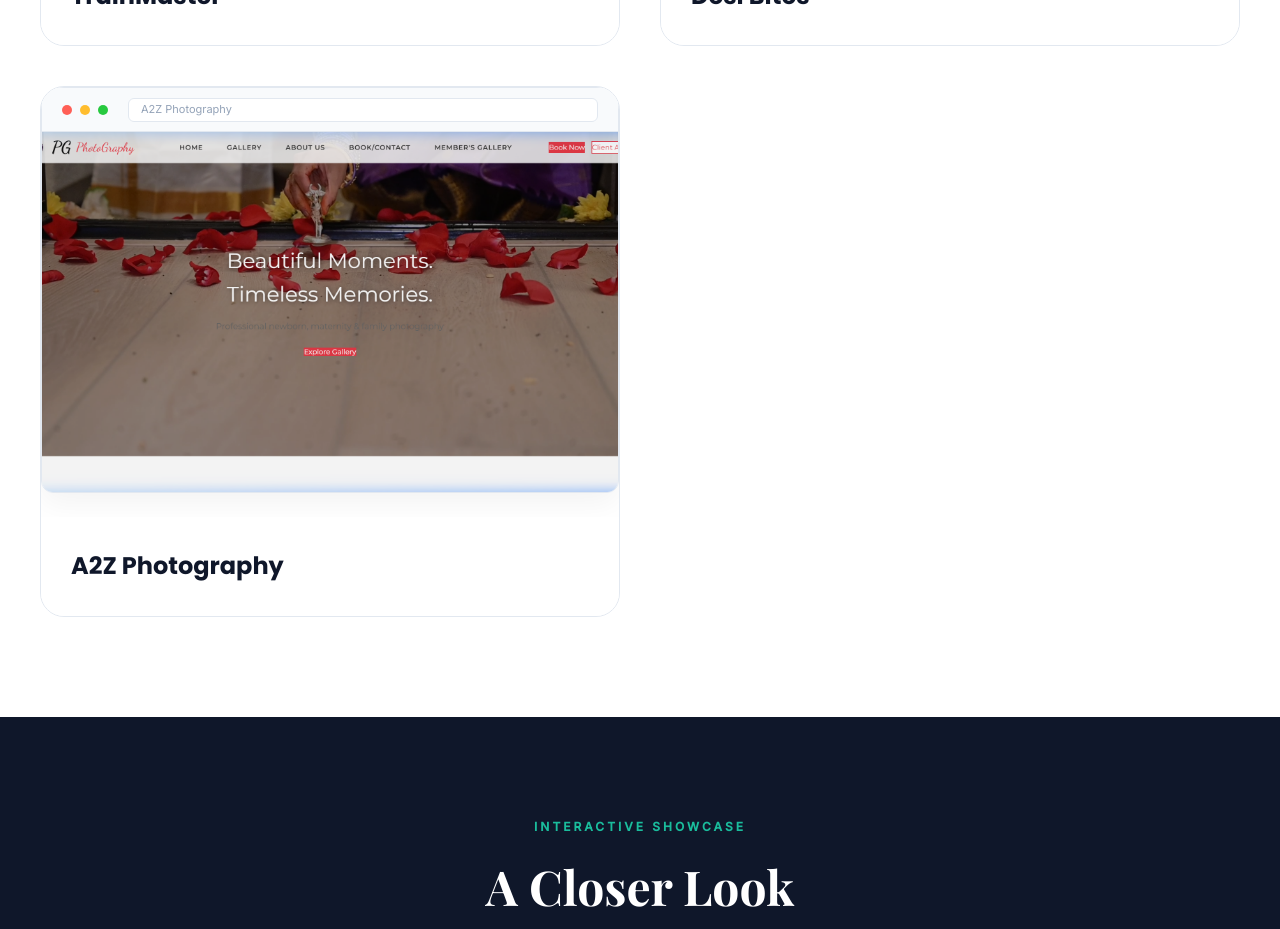
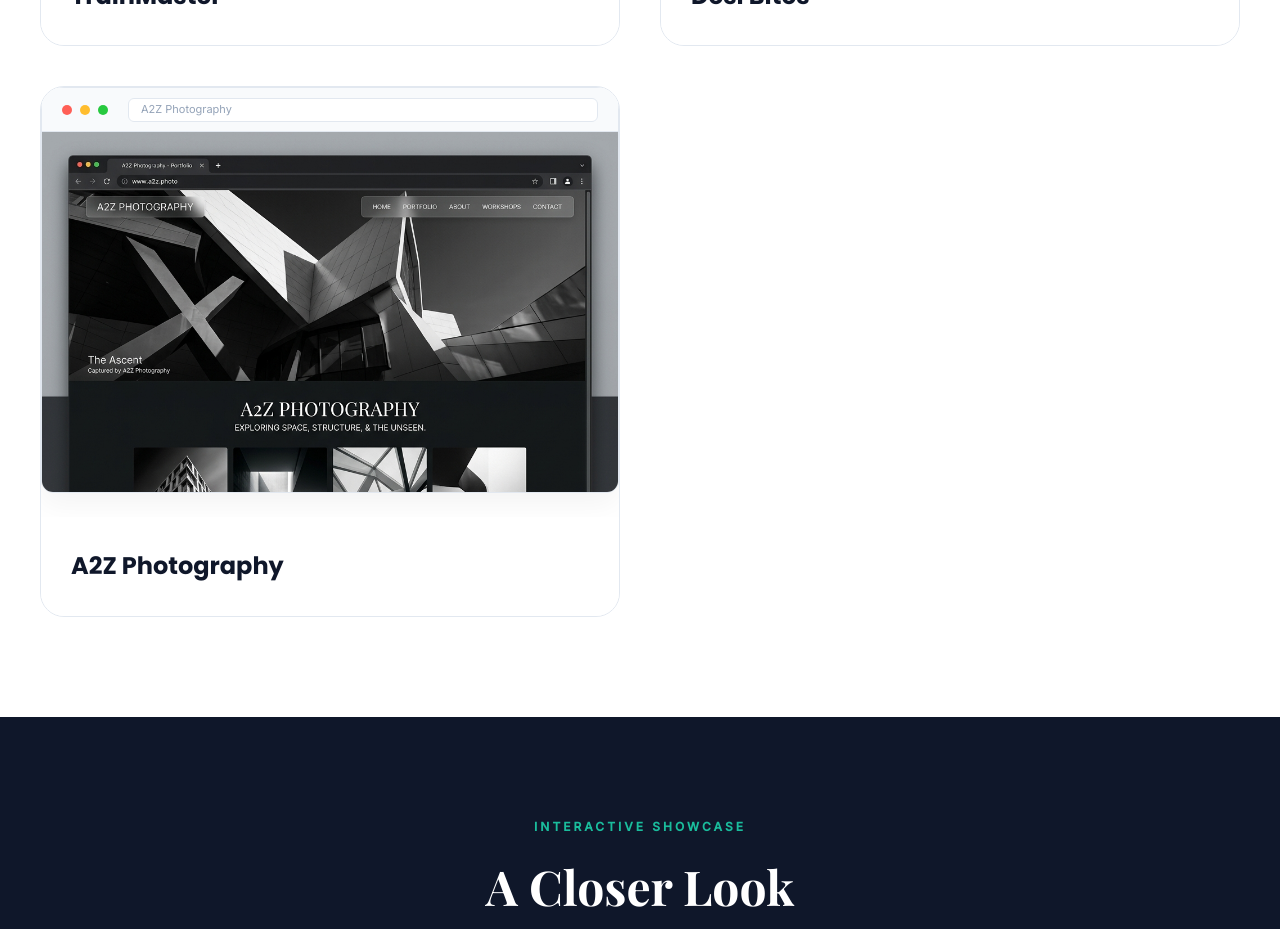
Before and after one commit to RubyGupta-tech/nextwave-tech-studio, a React (Vite) app: page /portfolio in a window 1280 px wide. Shown: the part 2060-2989 px from the top of the page. Built offline with nearby package versions, Linux system fonts and the light colour scheme; a web font is replaced by a local one.

Commit message:
Branding: Updated A2Z Photography with a unique, custom-generated mockup

```diff
--- a/src/data/projects.js
+++ b/src/data/projects.js
@@ -35,7 +35,7 @@ export const sampleProjects = [
         title: "A2Z Photography",
         description: "A premium photography showcase featuring high-end portraits and artistic visual storytelling.",
         tags: ["Photography", "Portfolio", "Creative"],
-        image: "/images/portfolio/photography.png",
+        image: "/images/portfolio/a2z-photo.png",
         link: "https://a2z-photography-ktd6-9w31j719b-ruby-guptas-projects-9279bf25.vercel.app/",
         color: "#F43F5E",
     },
```
Also changed, not shown: public/images/portfolio/a2z-photo.png (added).
